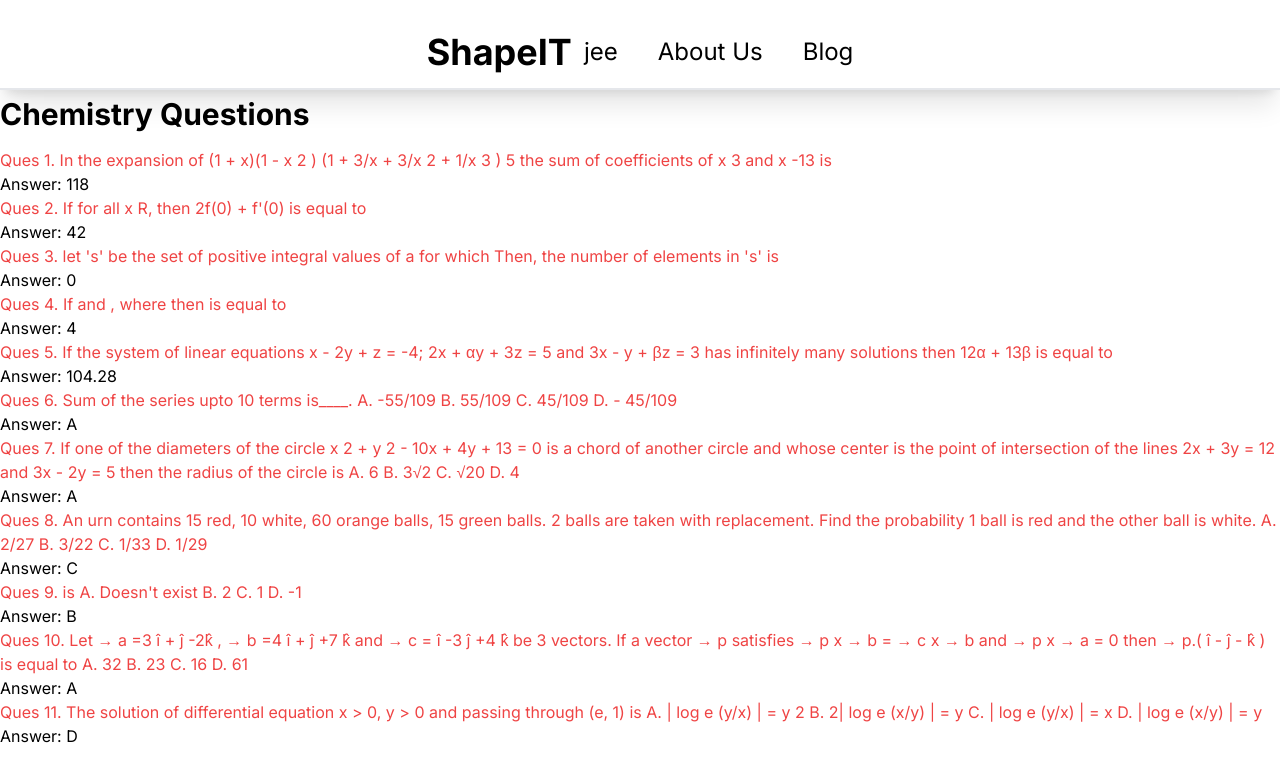
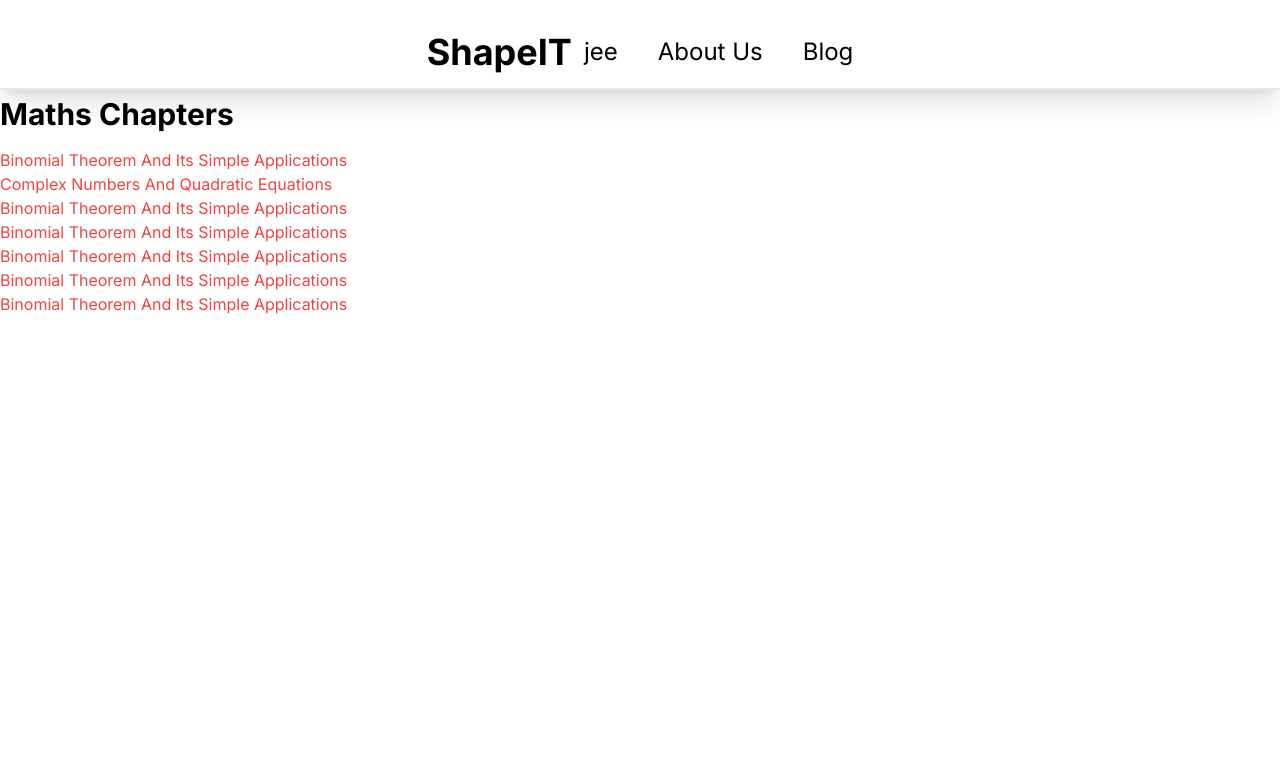
Before and after one commit to strikertushar19/shape-it, a Next.js app: page /jee/maths in a window 1280 px wide. Shown: the top 782 px of the page. Built offline with nearby package versions, Linux system fonts and the light colour scheme.

Commit message:
chapter addition

```diff
--- /dev/null
+++ b/app/jee/chemistry/AtomicStructure/page.js
@@ -0,0 +1,9 @@
+import React from 'react'
+
+const page = () => {
+  return (
+    <div>page</div>
+  )
+}
+
+export default page
--- /dev/null
+++ b/app/jee/chemistry/SomeBasicConceptsInChemistry/page.js
@@ -0,0 +1,9 @@
+import React from 'react'
+
+const page = () => {
+  return (
+    <div>page</div>
+  )
+}
+
+export default page
--- a/app/jee/chemistry/page.js
+++ b/app/jee/chemistry/page.js
@@ -5,16 +5,16 @@ const ChemistryPage = () => {
   return (
     <div className="pt-24">
       <div className="container mx-auto">
-        <h1 className="text-3xl font-bold mb-4">Chemistry Questions</h1>
-        <ul>
+        <h1 className="text-3xl font-bold mb-4">Chemistry chapters</h1>
+        {/* <ul>
           {chemistryques.map((item, index) => (
             <li key={index}>
-              {/* <p className="font-bold">Question {index + 1}:</p> */}
               <h3 className="text-red-500">{item.question}</h3>
               <p className="text-black">Answer: {item.answer}</p>
             </li>
           ))}
-        </ul>
+        </ul> */}
+
       </div>
     </div>
   );
--- /dev/null
+++ b/app/jee/maths/binomialTheoremAndItsSimpleApplications/page.js
@@ -0,0 +1,11 @@
+import React from "react";
+
+const page = () => {
+  return (
+    <div className=" flex items-center justify-center h-screen ">
+      <h1 className="">binomialTheoremAndItsSimpleApplications questions</h1>
+    </div>
+  );
+};
+
+export default page;
--- /dev/null
+++ b/app/jee/maths/complexNumbersAndQuadraticEquations/page.js
@@ -0,0 +1,11 @@
+import React from "react";
+
+const page = () => {
+  return (
+    <div className=" flex items-center justify-center h-screen ">
+      <h1 className="">complexNumbersAndQuadraticEquations questions</h1>
+    </div>
+  );
+};
+
+export default page;
--- /dev/null
+++ b/app/jee/maths/limitContinuityAndDifferentiability/page.js
@@ -0,0 +1,9 @@
+import React from 'react'
+
+const page = () => {
+  return (
+    <div>page</div>
+  )
+}
+
+export default page
--- /dev/null
+++ b/app/jee/maths/matricesAndDeterminants/page.js
@@ -0,0 +1,9 @@
+import React from 'react'
+
+const page = () => {
+  return (
+    <div>page</div>
+  )
+}
+
+export default page
--- a/app/jee/maths/page.js
+++ b/app/jee/maths/page.js
@@ -1,23 +1,105 @@
 import React from "react";
-import {mathsques} from "../../question/question";
+import { mathsques } from "../../question/question";
 
 const MathsPage = () => {
   return (
     <div className="pt-24">
       <div className="container mx-auto">
-        <h1 className="text-3xl font-bold mb-4">Chemistry Questions</h1>
-        <ul>
+        <h1 className="text-3xl font-bold mb-4">Maths Chapters</h1>
+        {/* <ul>
           {mathsques.map((item, index) => (
             <li key={index}>
-              {/* <p className="font-bold">Question {index + 1}:</p> */}
               <h3 className="text-red-500">{item.question}</h3>
               <p className="text-black">Answer: {item.answer}</p>
             </li>
           ))}
+        </ul> */}
+        <ul>
+          <li>
+            <h3 className="text-red-500">
+              <a className="my-2" href="/jee/maths/binomialTheoremAndItsSimpleApplications">
+                Binomial Theorem And Its Simple Applications
+              </a>
+            </h3>
+          </li>
+          <li>
+            <h3 className="text-red-500">
+              <a className="my-2" href="/jee/maths/complexNumbersAndQuadraticEquations">
+              Complex Numbers And Quadratic Equations
+              </a>
+            </h3>
+          </li>
+          <li>
+            <h3 className="text-red-500">
+              <a className="my-2" href="/jee/maths/binomialTheoremAndItsSimpleApplications">
+                Binomial Theorem And Its Simple Applications
+              </a>
+            </h3>
+          </li>
+          <li>
+            <h3 className="text-red-500">
+              <a className="my-2" href="/jee/maths/binomialTheoremAndItsSimpleApplications">
+                Binomial Theorem And Its Simple Applications
+              </a>
+            </h3>
+          </li>
+          <li>
+            <h3 className="text-red-500">
+              <a className="my-2" href="/jee/maths/binomialTheoremAndItsSimpleApplications">
+                Binomial Theorem And Its Simple Applications
+              </a>
+            </h3>
+          </li>
+          <li>
+            <h3 className="text-red-500">
+              <a className="my-2" href="/jee/maths/binomialTheoremAndItsSimpleApplications">
+                Binomial Theorem And Its Simple Applications
+              </a>
+            </h3>
+          </li>
+          <li>
+            <h3 className="text-red-500">
+              <a className="my-2" href="/jee/maths/binomialTheoremAndItsSimpleApplications">
+                Binomial Theorem And Its Simple Applications
+              </a>
+            </h3>
+          </li>
+          {/* <li>
+            <h3 className="text-red-500">
+              Complex Numbers And Quadratic Equations
+            </h3>
+            <p className="text-black">Answer: page</p>
+          </li>
+          <li>
+            <h3 className="text-red-500">
+              Limit, Continuity And Differentiability
+            </h3>
+            <p className="text-black">Answer: page</p>
+          </li>
+          <li>
+            <h3 className="text-red-500">Matrices And Determinants</h3>
+            <p className="text-black">Answer: page</p>
+          </li>
+          <li>
+            <h3 className="text-red-500">Permutations And Combinations</h3>
+            <p className="text-black">Answer: page</p>
+          </li>
+          <li>
+            <h3 className="text-red-500">Probability</h3>
+            <p className="text-black">Answer: page</p>
+          </li>
+          <li>
+            <h3 className="text-red-500">Sequence And Series</h3>
+            <p className="text-black">Answer: page</p>
+          </li>
+          <li>
+            <h3 className="text-red-500">Sets, Relations And Functions</h3>
+            <p className="text-black">Answer: page</p>
+          </li> */}
         </ul>
       </div>
     </div>
   );
-}
+};
 
 export default MathsPage;
--- /dev/null
+++ b/app/jee/maths/permutationsAndCombinations/page.js
@@ -0,0 +1,9 @@
+import React from 'react'
+
+const page = () => {
+  return (
+    <div>page</div>
+  )
+}
+
+export default page
--- /dev/null
+++ b/app/jee/maths/sequenceAndSeries/page.js
@@ -0,0 +1,9 @@
+import React from 'react'
+
+const page = () => {
+  return (
+    <div>page</div>
+  )
+}
+
+export default page
```
